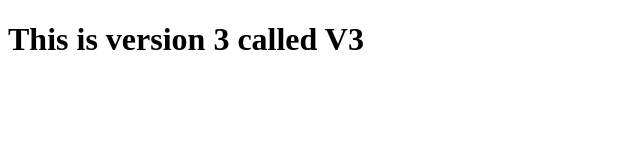
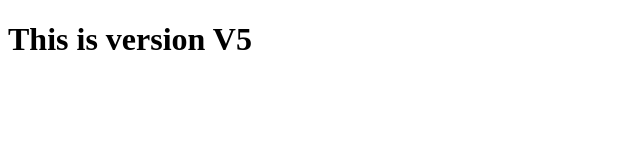
Before and after one commit to SudeepMN/myrepo, a plain HTML site: page index.html in a window 1280 px wide. Shown: the whole page, without its empty margins (0-640 px from the left). Drawn offline with Linux system fonts and the light colour scheme.

Commit message:
Modified V5

```diff
--- a/index.html
+++ b/index.html
@@ -6,6 +6,6 @@
     <title>Document</title>
 </head>
 <body>
-    <h1>This is version 3 called V3</h1>
+    <h1>This is version V5</h1>
 </body>
 </html>
```
